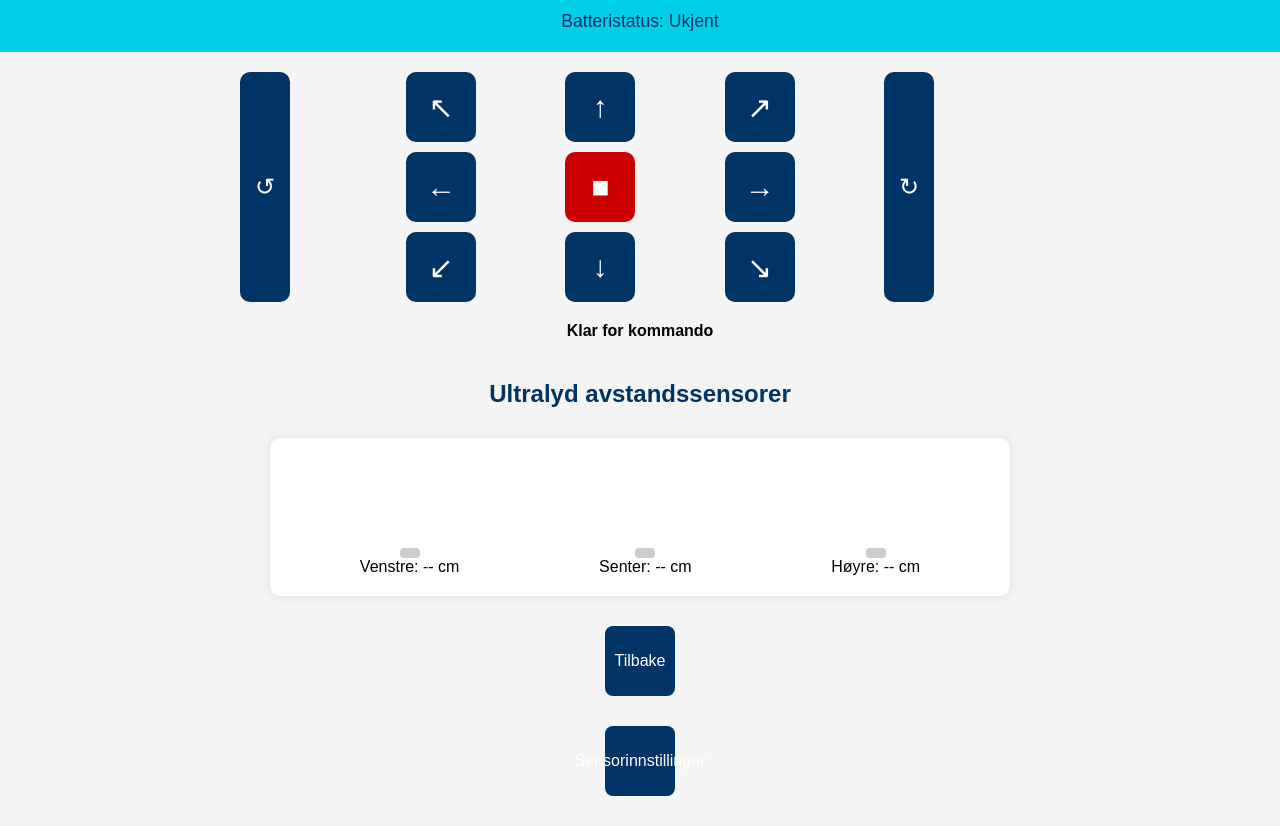
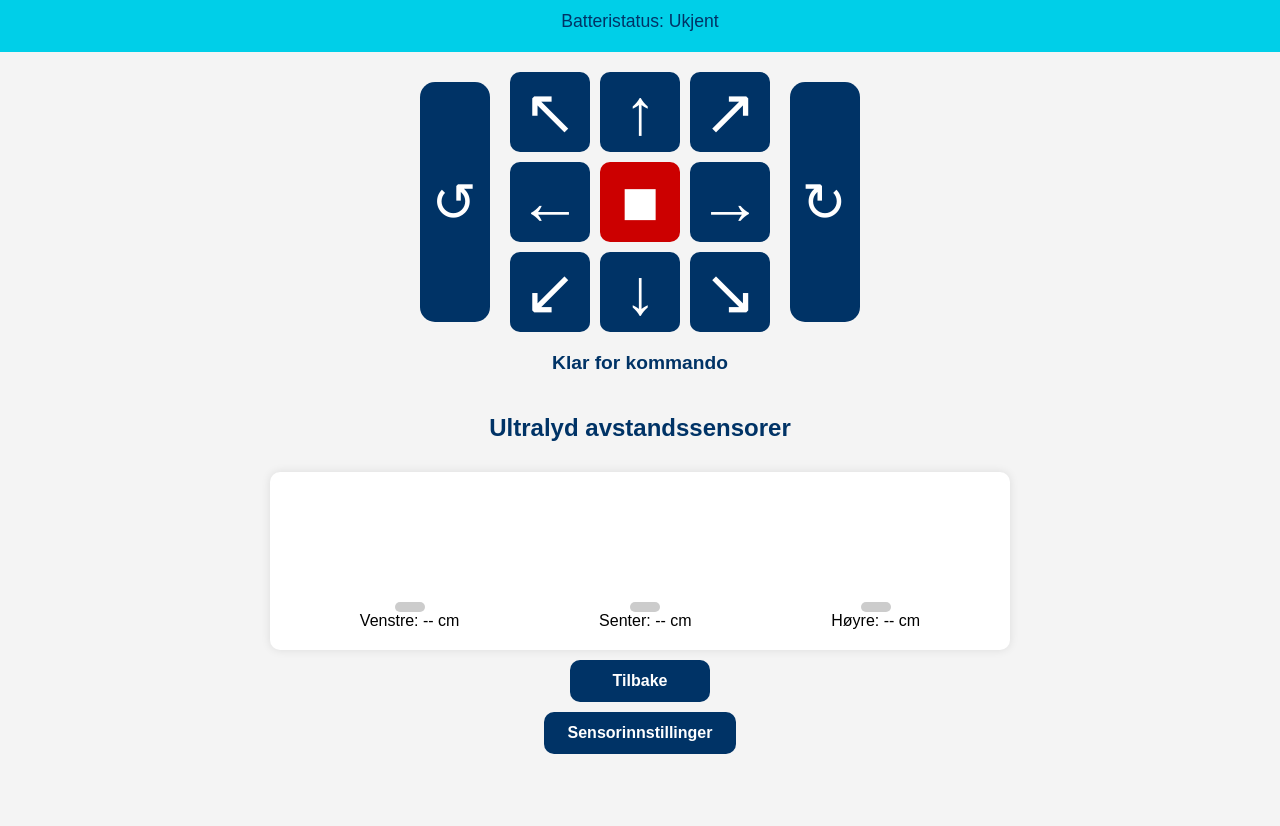
Before and after one commit to SveMyk/myklesoft, a plain HTML site: page manual.html in a window 1280 px wide. Shown: the part 183-1009 px from the top of the page. After the commit the page ends 947 px from the top, so only its background shows below. Drawn offline with Linux system fonts and the light colour scheme; no server answers; files whose address does not match are found by name.

Commit message:
Update manual.html

```diff
--- a/manual.html
+++ b/manual.html
@@ -3,32 +3,41 @@
 <head>
   <meta charset="UTF-8">
   <meta name="viewport" content="width=device-width, initial-scale=1.0">
-  <title>GASSO - Manuell Kontroll (Kvadratknapper)</title>
+  <title>GASSO - Manuell Kontroll (Dynamiske knapper)</title>
   <style>
+    :root {
+      --button-size: 80px;
+      --symbol-size: 64px;
+    }
+
     body { font-family: Arial, sans-serif; background-color: #f4f4f4; margin: 0; padding: 0; text-align: center; }
     header { background-color: #00cfe8; padding: 20px; }
     header img { height: 160px; }
     .battery { margin-top: 10px; font-size: 1.1rem; color: #003366; }
 
     .grid-container {
-      display: grid;
-      grid-template-columns: 1fr 3fr 1fr;
-      gap: 10px;
+      display: flex;
+      justify-content: center;
+      align-items: center;
+      gap: 20px;
+      flex-wrap: wrap;
       max-width: 800px;
       margin: 20px auto;
     }
 
     .controls {
       display: grid;
-      grid-template-columns: repeat(3, 1fr);
-      grid-template-rows: repeat(3, 1fr);
+      grid-template-columns: repeat(3, auto);
+      grid-template-rows: repeat(3, auto);
       gap: 10px;
+      justify-content: center;
+      align-items: center;
     }
 
-    button {
-      width: 70px;
-      height: 70px;
-      font-size: 30px;
+    button.control-btn {
+      width: var(--button-size);
+      height: var(--button-size);
+      font-size: var(--symbol-size);
       border-radius: 10px;
       border: none;
       background-color: #003366;
@@ -39,13 +48,41 @@
       justify-content: center;
     }
 
-    button:hover { background-color: #005f99; }
-    .rotate-btn { writing-mode: vertical-rl; text-orientation: upright; font-size: 24px; width: 50px; height: 230px; }
+    button.control-btn:hover { background-color: #005f99; }
+    .rotate-btn {
+      writing-mode: vertical-rl;
+      text-orientation: upright;
+      font-size: calc(var(--symbol-size) - 10px);
+      width: calc(var(--button-size) - 10px);
+      height: calc(var(--button-size) * 3);
+      border-radius: 15px;
+      background-color: #003366;
+      color: white;
+      border: none;
+      cursor: pointer;
+      display: flex;
+      align-items: center;
+      justify-content: center;
+    }
+    .rotate-btn:hover { background-color: #005f99; }
     .stop-btn { background-color: #cc0000 !important; }
 
-    #status { margin-top: 20px; font-weight: bold; }
+    #status { margin-top: 20px; font-weight: bold; font-size: 1.2rem; color: #003366; }
 
-    .btn-back { margin: 30px auto; padding: 12px 25px; font-size: 1rem; background-color: #003366; color: #fff; border-radius: 8px; border: none; cursor: pointer; }
+    .btn-back {
+      min-width: 140px;
+      height: auto;
+      padding: 12px 24px;
+      font-size: 1rem;
+      background-color: #003366;
+      color: #fff;
+      border-radius: 10px;
+      border: none;
+      cursor: pointer;
+      font-weight: bold;
+      margin: 10px auto;
+      display: block;
+    }
     .btn-back:hover { background-color: #005f99; }
 
     .sensor-data {
@@ -60,8 +97,8 @@
       margin-left: auto;
       margin-right: auto;
     }
-    .sensor-bar { width: 20px; height: 100px; margin: auto; display: flex; align-items: flex-end; justify-content: center; }
-    .bar { width: 100%; border-radius: 4px; }
+    .sensor-bar { width: 30px; height: 120px; margin: auto; display: flex; align-items: flex-end; justify-content: center; }
+    .bar { width: 100%; border-radius: 6px; }
     .sensor-block { text-align: center; }
   </style>
 </head>
@@ -74,15 +111,15 @@
   <div class="grid-container">
     <button class="rotate-btn" onmousedown="sendCommand(0,0,-1)" onmouseup="sendStop()">↺</button>
     <div class="controls">
-      <button onmousedown="sendCommand(1,1,0)" onmouseup="sendStop()">↖</button>
-      <button onmousedown="sendCommand(1,0,0)" onmouseup="sendStop()">↑</button>
-      <button onmousedown="sendCommand(1,-1,0)" onmouseup="sendStop()">↗</button>
-      <button onmousedown="sendCommand(0,1,0)" onmouseup="sendStop()">←</button>
-      <button class="stop-btn" onmousedown="sendStop()">■</button>
-      <button onmousedown="sendCommand(0,-1,0)" onmouseup="sendStop()">→</button>
-      <button onmousedown="sendCommand(-1,1,0)" onmouseup="sendStop()">↙</button>
-      <button onmousedown="sendCommand(-1,0,0)" onmouseup="sendStop()">↓</button>
-      <button onmousedown="sendCommand(-1,-1,0)" onmouseup="sendStop()">↘</button>
+      <button class="control-btn" onmousedown="sendCommand(1,1,0)" onmouseup="sendStop()">↖</button>
+      <button class="control-btn" onmousedown="sendCommand(1,0,0)" onmouseup="sendStop()">↑</button>
+      <button class="control-btn" onmousedown="sendCommand(1,-1,0)" onmouseup="sendStop()">↗</button>
+      <button class="control-btn" onmousedown="sendCommand(0,1,0)" onmouseup="sendStop()">←</button>
+      <button class="control-btn stop-btn" onmousedown="sendStop()">■</button>
+      <button class="control-btn" onmousedown="sendCommand(0,-1,0)" onmouseup="sendStop()">→</button>
+      <button class="control-btn" onmousedown="sendCommand(-1,1,0)" onmouseup="sendStop()">↙</button>
+      <button class="control-btn" onmousedown="sendCommand(-1,0,0)" onmouseup="sendStop()">↓</button>
+      <button class="control-btn" onmousedown="sendCommand(-1,-1,0)" onmouseup="sendStop()">↘</button>
     </div>
     <button class="rotate-btn" onmousedown="sendCommand(0,0,1)" onmouseup="sendStop()">↻</button>
   </div>
```
